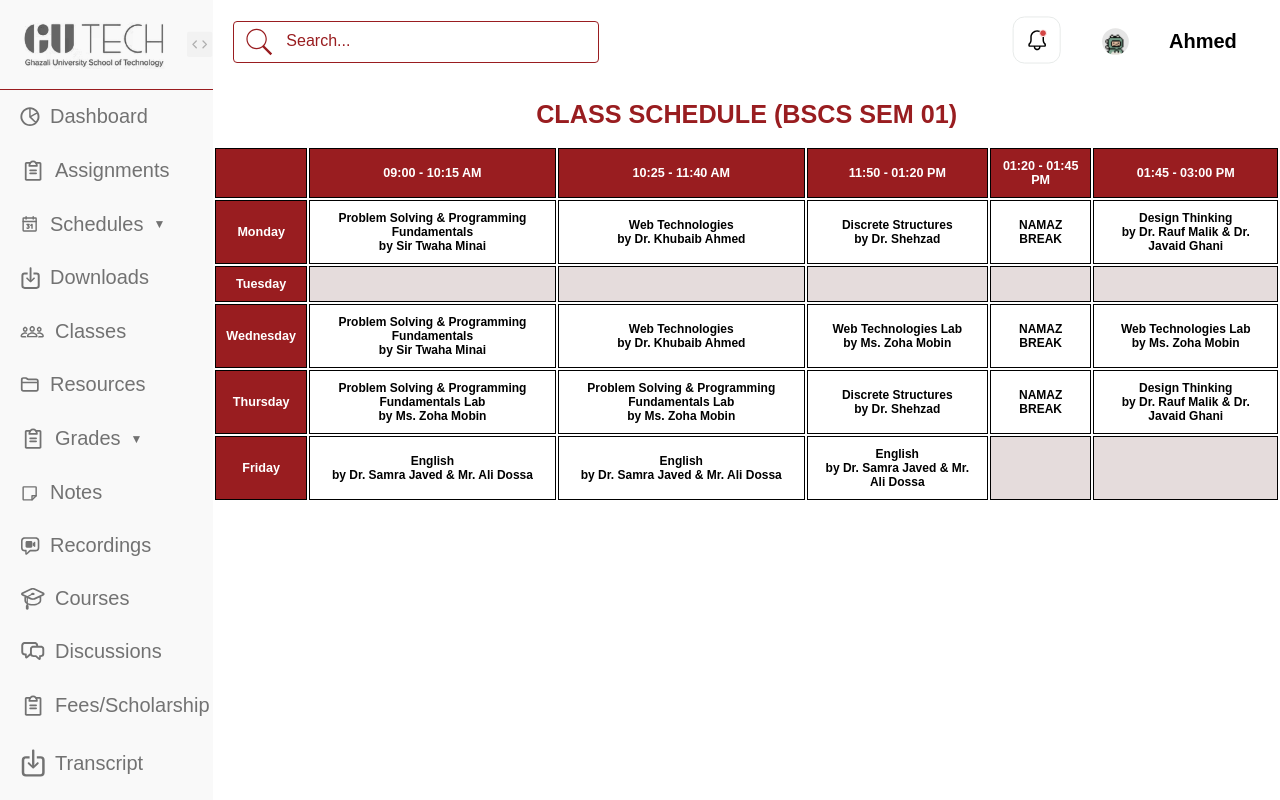
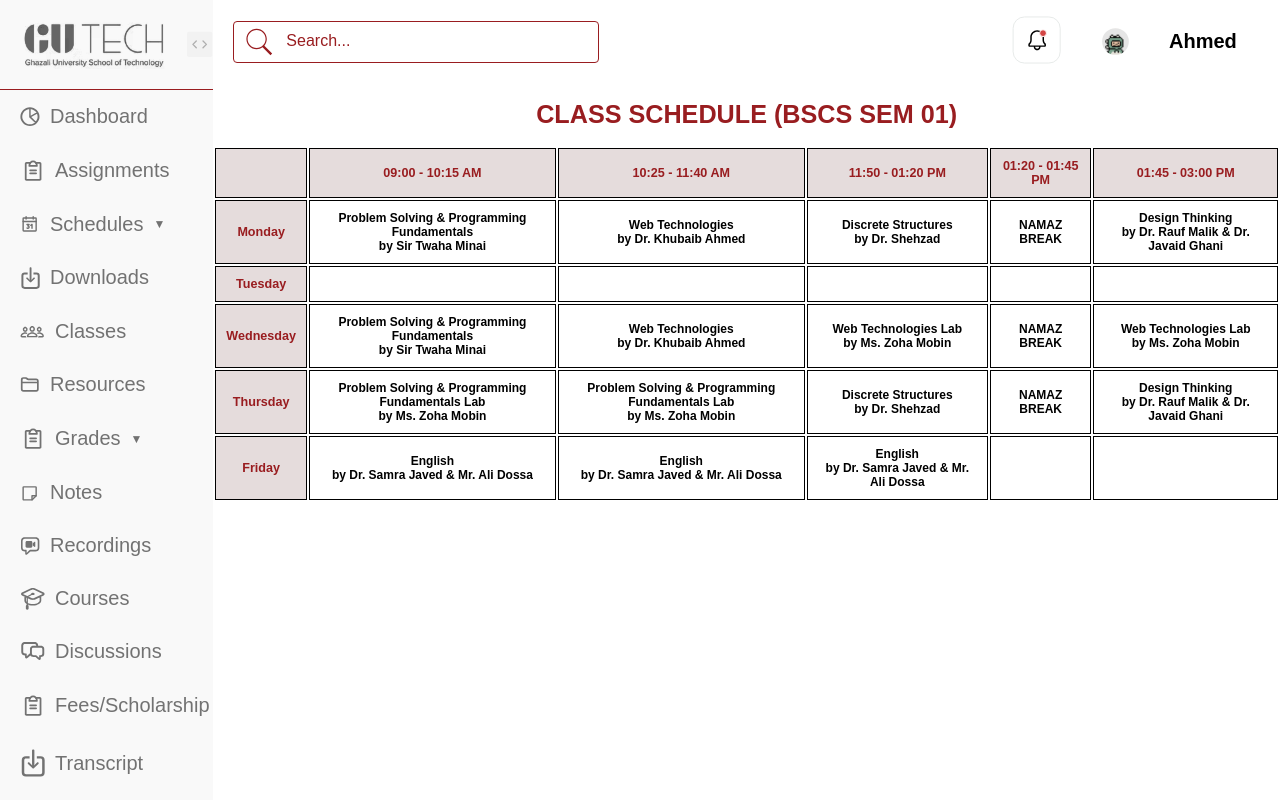
Before and after one commit to ZohaMobin/gutech-studentportal, a React (Create React App) app: page /timetable in a window 1280 px wide. Built offline with nearby package versions, Linux system fonts and the light colour scheme.

Commit message:
updated code

```diff
--- a/src/Pages/Class Schedule/Class Schedule.css
+++ b/src/Pages/Class Schedule/Class Schedule.css
@@ -19,8 +19,8 @@
 }
 
 thead th, .days {
-  background-color: #991D20;
-  color: white;
+  background-color: rgb(229, 220, 220);
+  color: #991D20;
   font-weight: bold;
   text-align: center;
 }
@@ -31,7 +31,7 @@ td, th {
   text-align: center;
 }
 td:empty {
-  background-color: rgb(229, 220, 220);
+  background-color: white;
 }
 .schedule-table tbody td {
   padding: 10px;
@@ -39,8 +39,8 @@ td:empty {
 }
 
 .days, td:first-child {
-  background-color:#991D20 ;
-  color: white;
+  background-color:rgb(229, 220, 220) ;
+  color: #991D20;
   font-weight: bold;
 }
 
```
